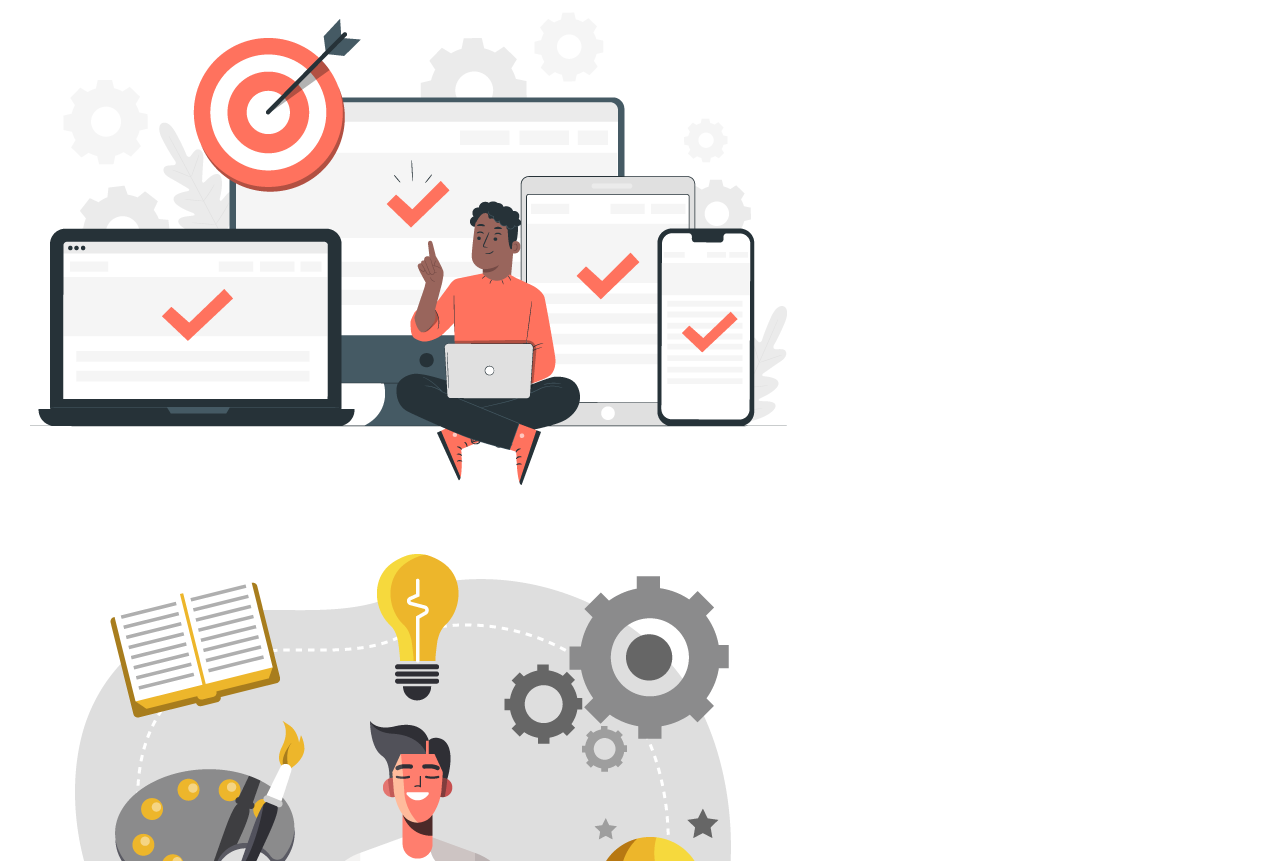
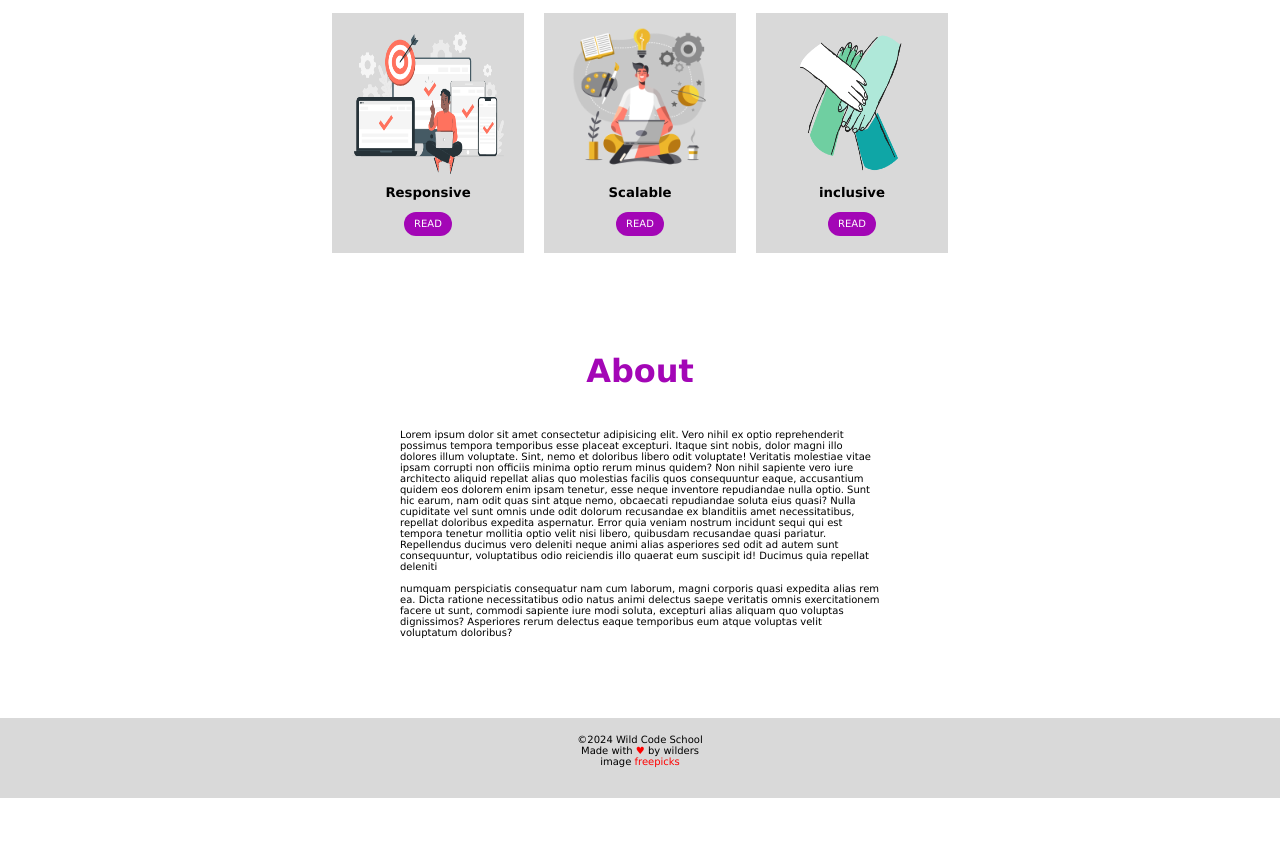
Before and after one commit to sharmake124/cda, a plain HTML site: page index.html in a window 1280 px wide. Shown: the part 359-1220 px from the top of the page. After the commit the page ends 1157 px from the top, so only its background shows below. Drawn offline with Linux system fonts and the light colour scheme.

Commit message:
version desktop done

```diff
--- a/index.html
+++ b/index.html
@@ -26,9 +26,24 @@
     </header>
     <section class="main">
       <h2>Recent articles</h2>
-      <img src="image/responsive.png" alt="" />
-      <img src="image/scalable.png" alt="" />
-      <img src="image/inclusive.png" alt="" />
+
+      <div class="images">
+        <div class="card">
+          <img src="image/responsive.png" alt="responsiveimage" />
+          <h5>Responsive</h5>
+          <button>READ</button>
+        </div>
+        <div class="card">
+          <img src="image/scalable.png" alt="scalable image" />
+          <h5>Scalable</h5>
+          <button>READ</button>
+        </div>
+        <div class="card">
+          <img src="image/inclusive.png" alt=" inclusive image" />
+          <h5>inclusive</h5>
+          <button>READ</button>
+        </div>
+      </div>
     </section>
     <section class="about">
       <h3>About</h3>
@@ -48,30 +63,21 @@
         mollitia optio velit nisi libero, quibusdam recusandae quasi pariatur.
         Repellendus ducimus vero deleniti neque animi alias asperiores sed odit
         ad autem sunt consequuntur, voluptatibus odio reiciendis illo quaerat
-        eum suscipit id! Ducimus quia repellat deleniti numquam perspiciatis
-        consequatur nam cum laborum, magni corporis quasi expedita alias rem ea.
-        Dicta ratione necessitatibus odio natus animi delectus saepe veritatis
-        omnis exercitationem facere ut sunt, commodi sapiente iure modi soluta,
-        excepturi alias aliquam quo voluptas dignissimos? Asperiores rerum
-        delectus eaque temporibus eum atque voluptas velit voluptatum doloribus?
+        eum suscipit id! Ducimus quia repellat deleniti
         <br />
-        Lorem ipsum dolor sit, amet consectetur adipisicing elit. Quos neque
-        commodi, reiciendis, qui veniam similique atque voluptas, in fuga
-        ratione eveniet? At vitae et reiciendis, maxime excepturi necessitatibus
-        repudiandae. Quaerat ea ipsa doloremque velit repellat quas sed quod
-        illum nesciunt. Dolores nam, deserunt placeat error eos iure molestiae
-        numquam magni qui, assumenda praesentium consequuntur quisquam explicabo
-        temporibus eaque officiis sed quos tempora reiciendis eius, fuga quas?
-        Tenetur porro voluptates in atque numquam beatae. Cupiditate possimus
-        eum assumenda! Quibusdam natus nam doloremque vero harum? Eaque eum
-        doloribus architecto pariatur cumque fugiat ducimus minima distinctio
-        suscipit a eveniet consequuntur, veniam alias natus.
+        <br />
+        numquam perspiciatis consequatur nam cum laborum, magni corporis quasi
+        expedita alias rem ea. Dicta ratione necessitatibus odio natus animi
+        delectus saepe veritatis omnis exercitationem facere ut sunt, commodi
+        sapiente iure modi soluta, excepturi alias aliquam quo voluptas
+        dignissimos? Asperiores rerum delectus eaque temporibus eum atque
+        voluptas velit voluptatum doloribus?
       </p>
     </section>
     <footer>
-      <span id="span1">2024 Wild Code School</span>
-      <span id="span2">Made with love by wilders</span>
-      <span id="span3">image freepicks</span>
+      <p id="span1">&copy;2024 Wild Code School</p>
+      <p id="span2">Made with <span id="heart">&hearts;</span> by wilders</p>
+      <p id="span3">image <span id="free">freepicks</span></p>
     </footer>
   </body>
 </html>
--- a/style.css
+++ b/style.css
@@ -1,8 +1,15 @@
+* {
+  margin: 0;
+  padding: 0;
+  box-sizing: border-box;
+}
+
 header {
-  background: purple;
+  background: #a306b6;
   display: flex;
   flex-direction: column;
   padding: 1%;
+  margin-bottom: 5%;
 }
 
 nav {
@@ -29,6 +36,49 @@ ul li {
   justify-content: center;
 }
 
+.main {
+  display: flex;
+  flex-direction: column;
+  text-align: center;
+  align-items: center;
+}
+.images {
+  display: flex;
+  flex-direction: row;
+}
+.main .images .card {
+  background: #d9d9d9;
+  margin: 10px;
+  padding: 1%;
+  width: 12em;
+  height: 15em;
+}
+.main .images .card h5 {
+  font-family: Verdana, Geneva, Tahoma, sans-serif;
+  margin: 2px;
+}
+.main .images .card button {
+  color: white;
+  font-family: Verdana, Geneva, Tahoma, sans-serif;
+  font-size: 10px;
+  background: #a306b6;
+  width: 3rem;
+  height: 1.5rem;
+  border-radius: 1rem;
+  border-style: none;
+  text-align: center;
+  margin: 1em;
+}
+.main .images img {
+  width: 10rem;
+  height: 10rem;
+}
+h2 {
+  color: #a306b6;
+  font-family: Verdana, Geneva, Tahoma, sans-serif;
+  font-weight: bold;
+  margin-bottom: 2%;
+}
 #avatar {
   width: 10rem;
   height: 10rem;
@@ -42,3 +92,49 @@ h1 {
   font-family: Verdana, Geneva, Tahoma, sans-serif;
   font-weight: bold;
 }
+
+.about {
+  display: flex;
+  flex-direction: column;
+  text-align: center;
+  align-items: center;
+  margin-top: 7%;
+}
+
+.about h3 {
+  font-family: Verdana, Geneva, Tahoma, sans-serif;
+  font-weight: bold;
+  color: #a306b6;
+  font-size: 2rem;
+  margin-bottom: 3%;
+}
+
+.about > p {
+  max-width: 30rem;
+  text-align: left;
+  font-family: Verdana, Geneva, Tahoma, sans-serif;
+  font-size: 10px;
+  margin-bottom: 5rem;
+}
+
+footer {
+  height: 5rem;
+  background: #d9d9d9;
+  display: flex;
+  flex-direction: column;
+  align-items: center;
+  padding: 1rem;
+}
+
+footer #free {
+  color: red;
+}
+
+footer #heart {
+  color: red;
+}
+
+footer p {
+  font-family: Verdana, Geneva, Tahoma, sans-serif;
+  font-size: 10px;
+}
```
